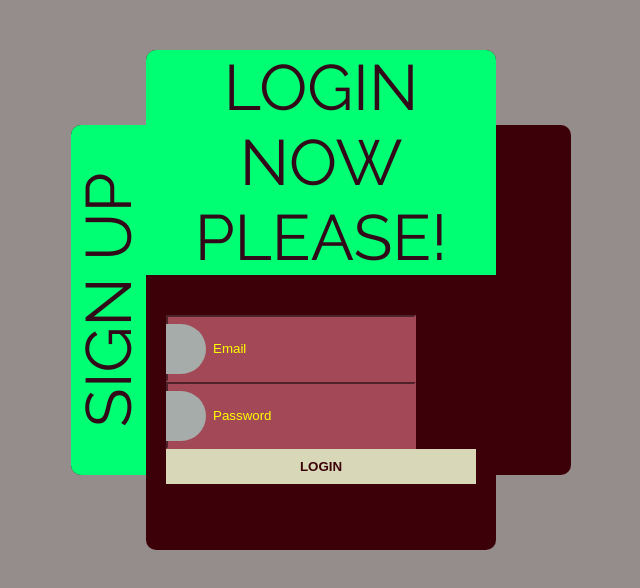
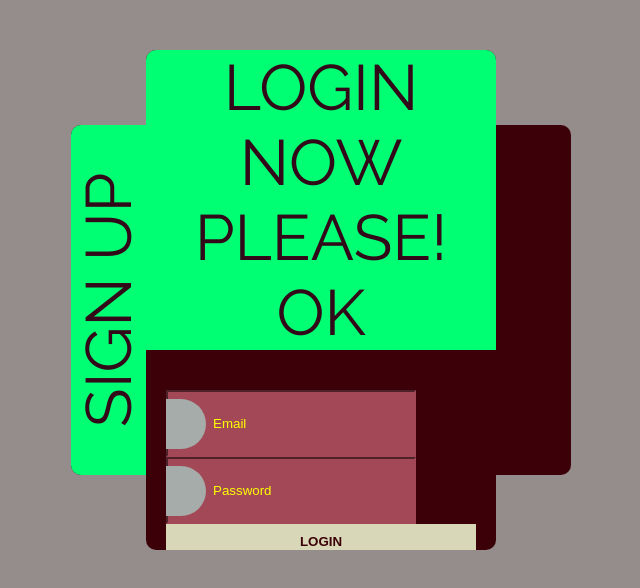
Before and after one commit to Babalola-philip/sampleOne, a plain HTML site: page index.html in a window 1280 px wide. Shown: the whole page, without its empty margins (319-959 px from the left). Drawn offline with Linux system fonts and the light colour scheme.

Commit message:
I added something

```diff
--- a/index.html
+++ b/index.html
@@ -12,7 +12,7 @@
           <div class="col-md-12">
             <div class="wrapper">
               <div class="form" id="form1">
-                <div class="title">Login now please!</div>
+                <div class="title">Login now please! ok</div>
                 <form action="#" class="loginForm">
                   <div class="profileImage">
                     <i class="fa fa-user-circle-o" aria-hidden="true"></i>
```
